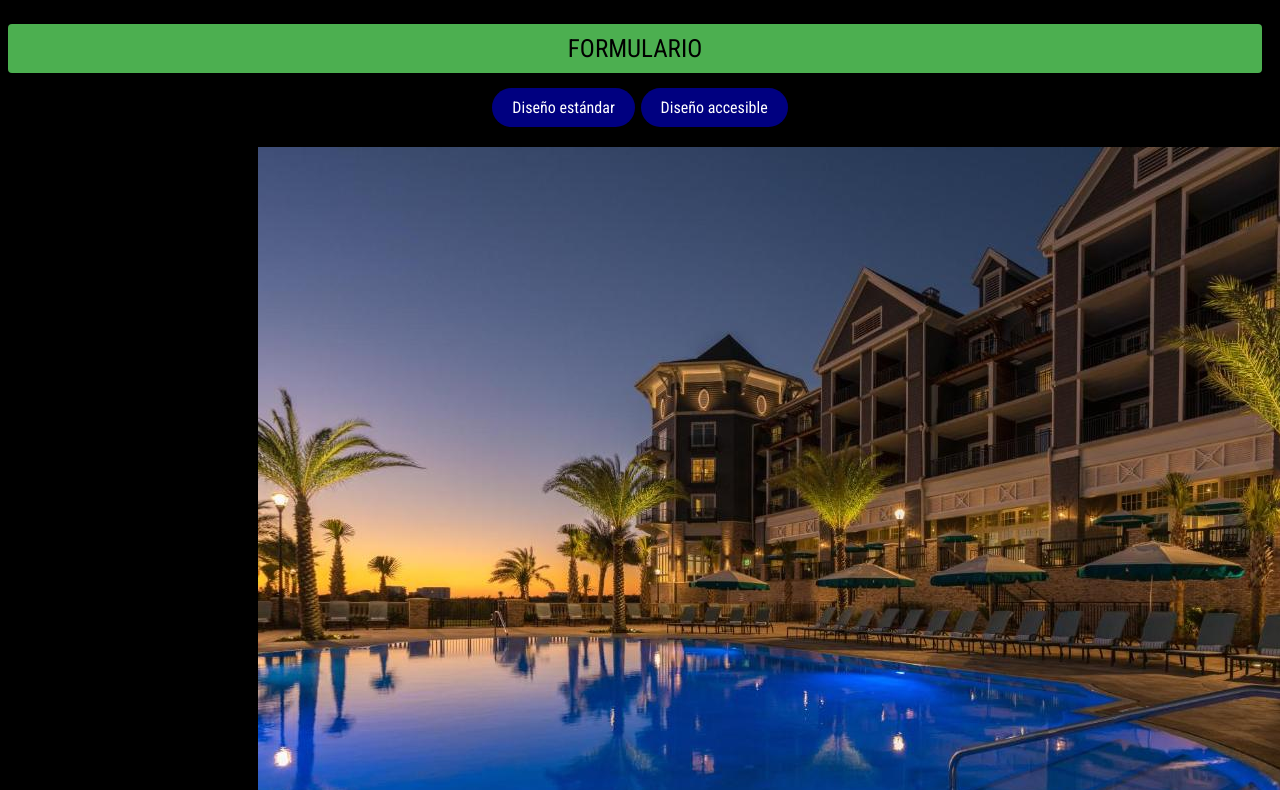
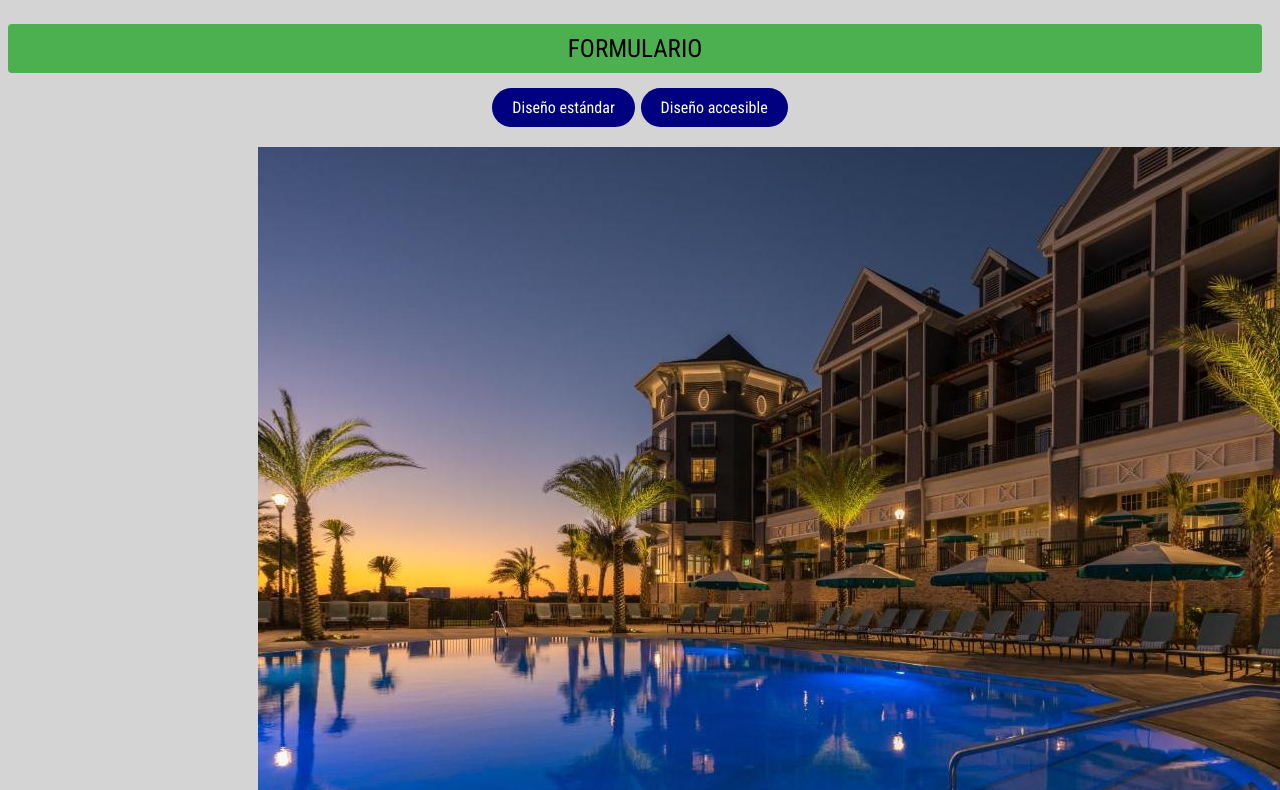
Before and after one commit to LauCastle/Fercho, a plain HTML site: page index.html in a window 1280 px wide. Shown: the part 290-1080 px from the top of the page. Drawn offline with nearby package versions, Linux system fonts and the light colour scheme.

Commit message:
cambio fondo

```diff
--- a/actividad4A_accesible.css
+++ b/actividad4A_accesible.css
@@ -4,7 +4,7 @@
 body, input, button, textarea {
     font-size: 25px;
     color: white;
-    background-color: #000;
+    background-color: #d4d4d4;
     cursor: url('cursor.png'), auto;
 }
 
```
